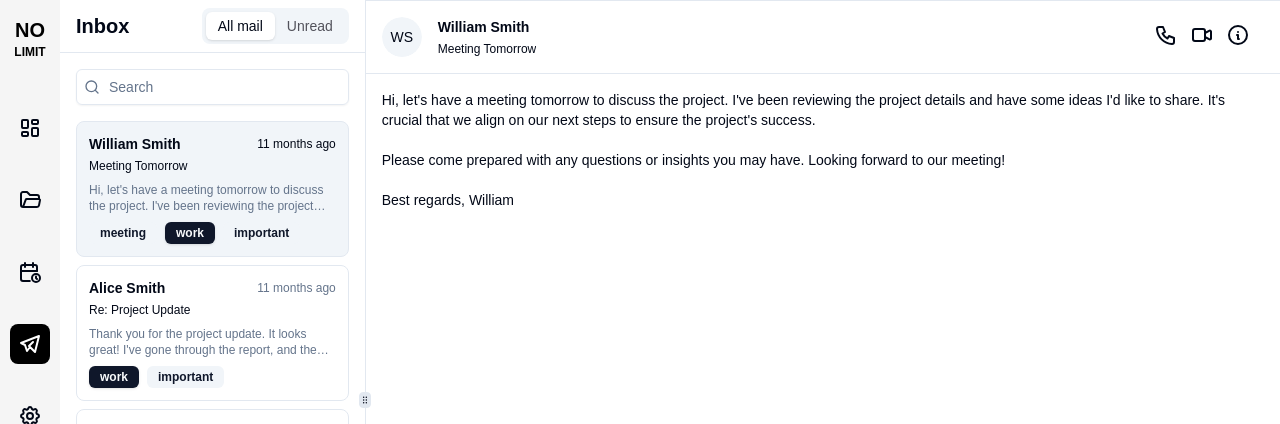
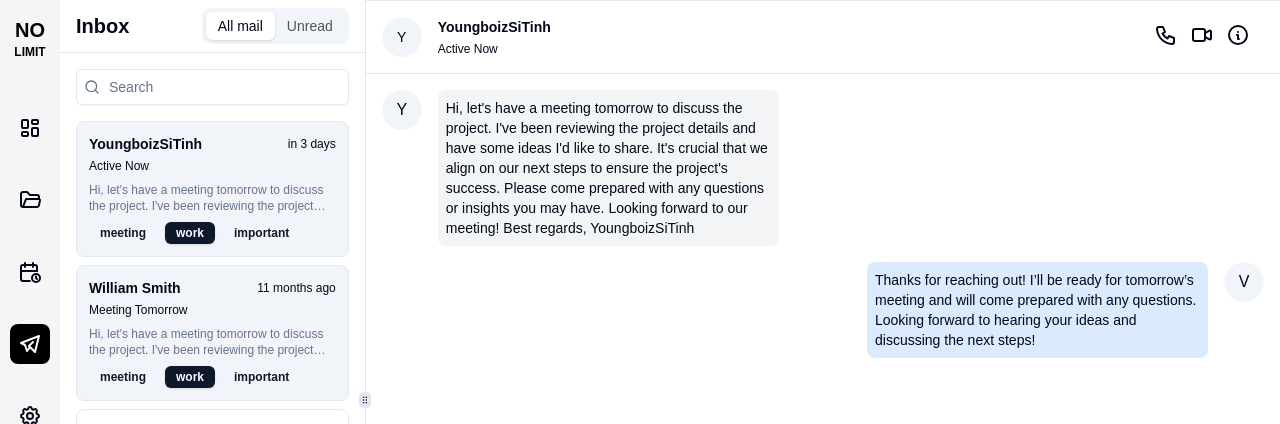
Before and after one commit to UTH-BrotherHood/NOLIMIT, a Next.js app: page /dashboard/message in a window 1280 px wide. Shown: the top 424 px of the page. Built offline with nearby package versions, Linux system fonts and the light colour scheme; no server answers.

Commit message:
feat: Add meeting email and update message display
- Add a new meeting email to the list of mails in the data file.
- Update the message display in the mail container to include sender avatars and styled message content.
- Adjust the position of the emoji picker in the message typing form.

```diff
--- a/src/app/dashboard/message/data.tsx
+++ b/src/app/dashboard/message/data.tsx
@@ -1,4 +1,14 @@
 export const mails = [
+  {
+    id: '6c84fb90-12c4-11e1-840d-7b25c5ee775a',
+    name: 'YoungboizSiTinh',
+    email: 'Youngboiz78@gmai.com',
+    subject: 'Active Now',
+    text: "Hi, let's have a meeting tomorrow to discuss the project. I've been reviewing the project details and have some ideas I'd like to share. It's crucial that we align on our next steps to ensure the project's success.\n\nPlease come prepared with any questions or insights you may have. Looking forward to our meeting!\n\nBest regards, YoungboizSiTinh",
+    date: '2024-09-26T21:00:00',
+    read: true,
+    labels: ['meeting', 'work', 'important']
+  },
   {
     id: '6c84fb90-12c4-11e1-840d-7b25c5ee775a',
     name: 'William Smith',
--- a/src/containers/message/mail-display.tsx
+++ b/src/containers/message/mail-display.tsx
@@ -66,7 +66,35 @@ export function MailDisplay({ mail }: MailDisplayProps) {
             )} */}
           </div>
           <Separator />
-          <div className='flex-1 whitespace-pre-wrap p-4 text-sm'>{mail.text}</div>
+          {/* <div className='flex-1 whitespace-pre-wrap p-4 text-sm'>{mail.text}</div> */}
+          <div className='flex flex-col gap-4 p-4'>
+            <div className='flex items-start gap-4 w-[45%]'>
+              <Avatar>
+                <AvatarImage alt={mail.name} />
+                <AvatarFallback>
+                  {mail.name
+                    .split(' ')
+                    .map((chunk: any) => chunk[0])
+                    .join('')}
+                </AvatarFallback>
+              </Avatar>
+              <div className='flex-1 p-2 bg-gray-100 rounded-lg'>
+                <div className='text-sm'>{mail.text}</div>
+              </div>
+            </div>
+            <div className='flex items-start gap-4 self-end  w-[45%] '>
+              <div className='flex-1 p-2 bg-blue-100 rounded-lg'>
+                <div className='text-sm'>
+                  Thanks for reaching out! I’ll be ready for tomorrow’s meeting and will come prepared with any
+                  questions. Looking forward to hearing your ideas and discussing the next steps!
+                </div>
+              </div>
+              <Avatar>
+                <AvatarImage alt='You' />
+                <AvatarFallback>V</AvatarFallback>
+              </Avatar>
+            </div>
+          </div>
           <Separator className='mt-auto' />
           <div className='py-4'>
             <MessageTypingForm />
--- a/src/containers/message/message-typing-form.tsx
+++ b/src/containers/message/message-typing-form.tsx
@@ -104,7 +104,7 @@ export default function MessageTypingForm() {
             </Tooltip>
           </div>
           {showEmojiPicker && (
-            <div ref={emojiPickerRef} className='absolute -top-[30rem] left-44 z-10'>
+            <div ref={emojiPickerRef} className='absolute -top-[30rem] left-48 z-10'>
               <EmojiPicker
                 skinTonesDisabled
                 allowExpandReactions={false}
```
